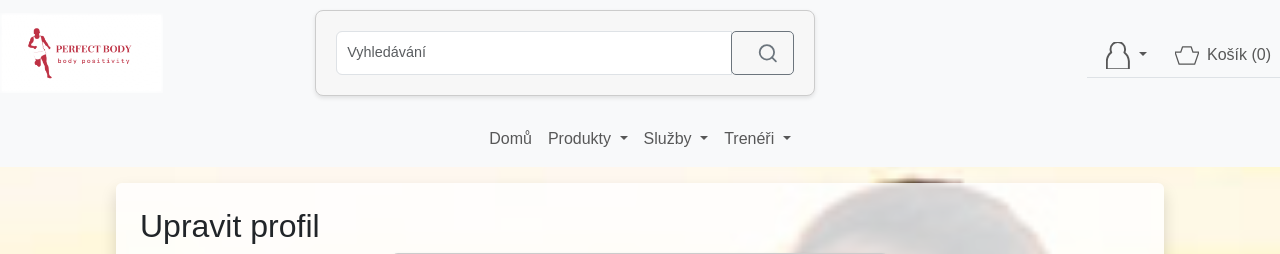
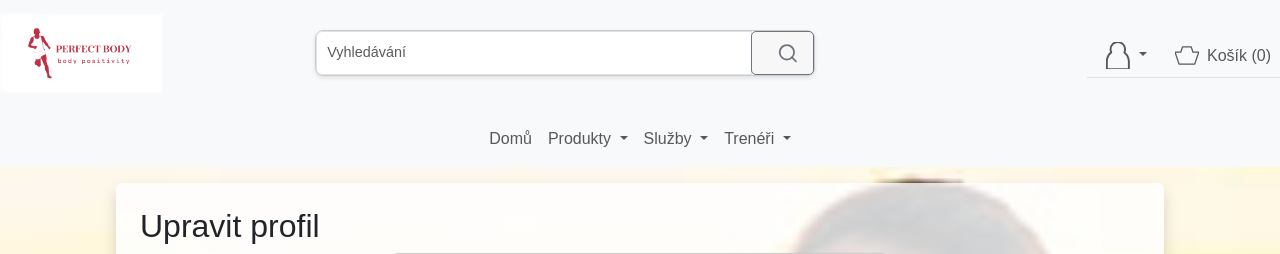
Before and after one commit to tanatos09/perfectbody, a Django app: page /edit_profile/ in a window 1280 px wide. Shown: the top 254 px of the page. Run offline with Django 5.2, Linux system fonts and the light colour scheme; a user stored in the database is signed in; data comes from the database, SQL or seed files in the repository; data that the repository does not hold is empty; parts of the project's set-up code (start-up, migrations or seed data) failed here and were passed over.

Commit message:
debugged all forms and search

```diff
--- a/templates/navbartop.html
+++ b/templates/navbartop.html
@@ -5,9 +5,9 @@
     </a>
     <div class="search-wrapper">
         <!-- Formulář pro vyhledávání -->
-        <form method="get" action="{% url 'search' %}" id="search-form" class="form-inline my-2 my-lg-0 mx-auto position-relative">
+       <form method="get" action="{% url 'search' %}" id="search-form" class="form-inline my-2 my-lg-0 mx-auto position-relative" style="padding: 0; margin: 0;">
     <div class="input-group">
-                <input id="search-input" class="form-control" type="search" placeholder="Vyhledávání"
+        <input id="search-input" class="form-control" name="q" type="search" placeholder="Vyhledávání"
                aria-label="Search" autocomplete="off">
         <button class="btn btn-outline-secondary" type="submit">
             <svg xmlns="http://www.w3.org/2000/svg" width="24" height="24" viewBox="0 0 24 24" fill="none"
```
Lines whose indentation alone changed are shown as unchanged.
